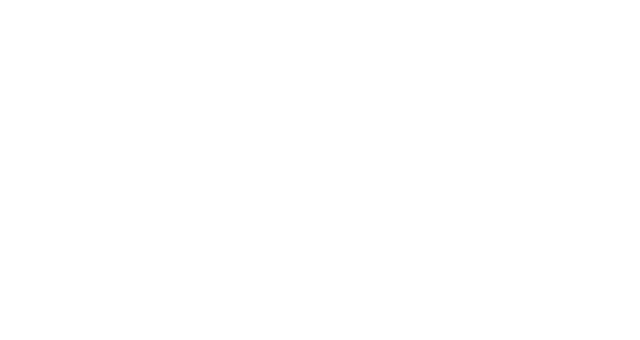
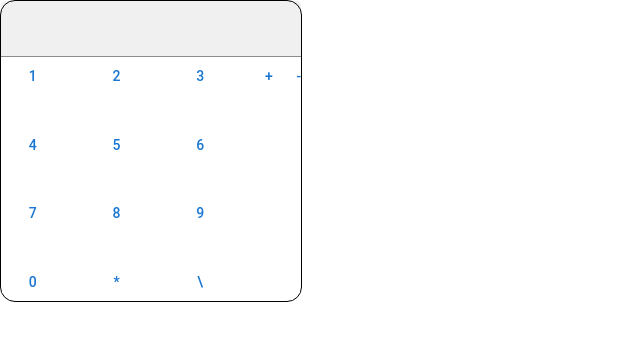
Before and after one commit to empero6/calculator, a React (Create React App) app: page / in a window 1280 px wide. Shown: the top 340 px of the page, without its empty margins (0-640 px from the left). Built offline with nearby package versions, Linux system fonts and the light colour scheme.

Commit message:
Added buttons

```diff
--- a/src/App.js
+++ b/src/App.js
@@ -2,12 +2,18 @@ import logo from "./logo.svg";
 import "./App.css";
 import Base from "./components/Base";
 import Screen from "./components/Screen";
+import { Box } from "@mui/material";
+import { Fragment } from "react";
+import Buttons from "./components/Buttons";
 
 function App() {
   return (
-    <Base>
-      <Screen></Screen>
-    </Base>
+    <Fragment>
+      <Base>
+        <Screen />
+        <Buttons />
+      </Base>
+    </Fragment>
   );
 }
 
--- a/src/components/Base.js
+++ b/src/components/Base.js
@@ -2,15 +2,20 @@ import { Card, CardContent, Grid, Typography } from "@mui/material";
 import { Box } from "@mui/system";
 import classes from "../components/Base.module.css";
 
-const Base = () => {
+const Base = ({ children }) => {
   return (
     <Box
       sx={{
-        display: "inline-block",
-        mx: "2px",
-        transform: "scale(0.8)",
+        display: "flex",
+        flexWrap: "wrap",
+        width: 300,
+        height: 300,
+        border: "1px solid ",
+        borderRadius: "15px",
       }}
-    />
+    >
+      {children}
+    </Box>
   );
 };
 
--- /dev/null
+++ b/src/components/Buttons.js
@@ -0,0 +1,64 @@
+import { Box, Button, Grid } from "@mui/material";
+
+const Buttons = () => {
+  const inputHandler = () => {
+    console.log("Button Clicked!");
+  };
+
+  return (
+    <Box sx={{ display: "flex" }}>
+      <Box>
+        <Grid container spacing={4} columns={16}>
+          <Grid item xs={5}>
+            <Button>1</Button>
+          </Grid>
+          <Grid item xs={5}>
+            <Button>2</Button>
+          </Grid>
+          <Grid item xs={5}>
+            <Button>3</Button>
+          </Grid>
+          <Grid item xs={5}>
+            <Button>4</Button>
+          </Grid>
+          <Grid item xs={5}>
+            <Button>5</Button>
+          </Grid>
+          <Grid item xs={5}>
+            <Button>6</Button>
+          </Grid>
+          <Grid item xs={5}>
+            <Button>7</Button>
+          </Grid>
+          <Grid item xs={5}>
+            <Button>8</Button>
+          </Grid>
+          <Grid item xs={5}>
+            <Button>9</Button>
+          </Grid>
+          <Grid item xs={5}>
+            <Button>0</Button>
+          </Grid>
+          <Grid item xs={5}>
+            <Button>*</Button>
+          </Grid>
+          <Grid item xs={5}>
+            <Button>\</Button>
+          </Grid>
+        </Grid>
+      </Box>
+      <Box>
+        <Grid container spacing={1}>
+          <Grid item xs={5}>
+            <Button>+</Button>
+          </Grid>
+          <Grid item xs={5}>
+            <Button>-</Button>
+          </Grid>
+        </Grid>
+      </Box>
+    </Box>
+  );
+};
+
+export default Buttons;
--- a/src/components/Screen.js
+++ b/src/components/Screen.js
@@ -1,12 +1,16 @@
-import { Card, CardContent, Typography } from "@mui/material";
+import { Box, Card, CardContent, TextField, Typography } from "@mui/material";
 
 const Screen = () => {
   return (
-    <Card>
-      <CardContent>
-        <Typography>Test</Typography>
-      </CardContent>
-    </Card>
+    <Box sx={{ display: "flex", alignItems: "flex-start", width: "inherit" }}>
+      <TextField
+        sx={{
+          width: "inherit",
+        }}
+        size="md"
+        variant="filled"
+      />
+    </Box>
   );
 };
 
```
